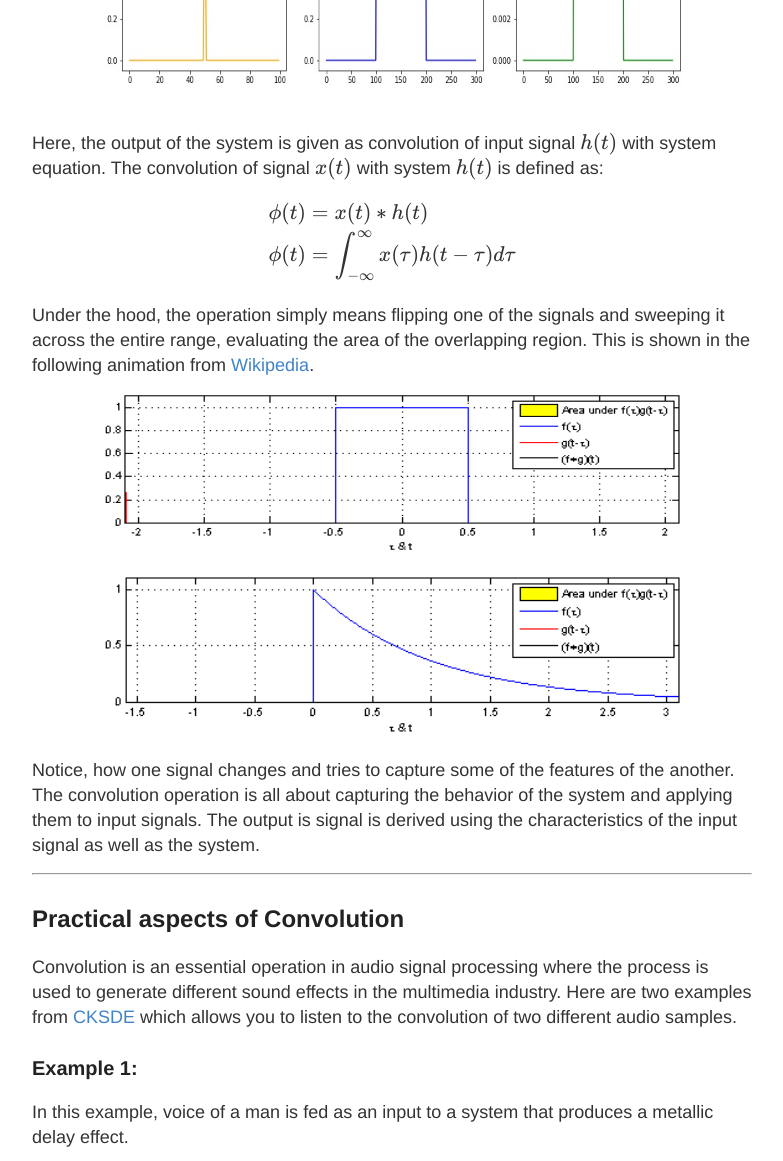
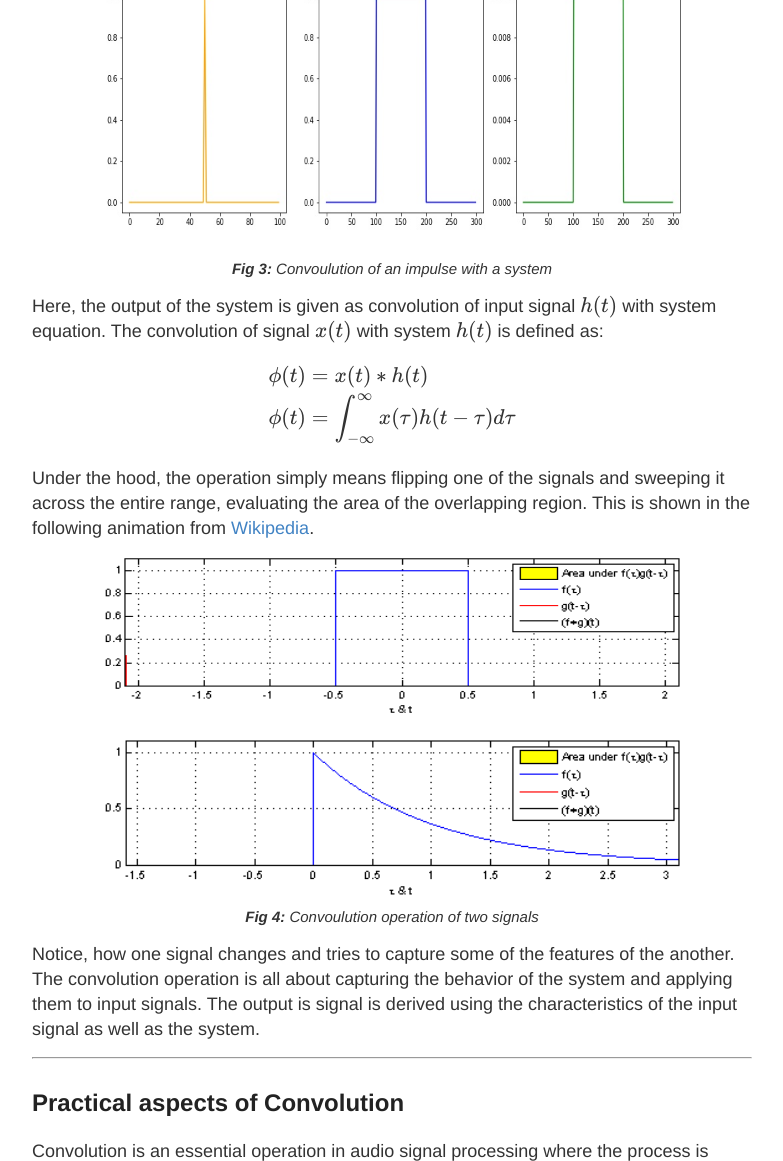
Before and after one commit to ankitk50/ankitk50.github.io, a Jekyll site: the page built from _posts/2020-05-23-ConvolutionSignalTheory.md, in a window 1280 px wide and 1400 px high, scrolled down 2762 px, cut to the strip 0-1161 px from the top of the window. Shown: the whole strip, without its empty margins (248-1031 px from the left). Built offline with Jekyll 4.4.1, drawn with Linux system fonts in a browser that asks for light colours; formulas are drawn with MathJax 3; some of the changed text lies outside the part shown.

Commit message:
added captions to figures

````diff
--- a/Gemfile
+++ b/Gemfile
@@ -29,3 +29,7 @@
 gem "wdm", "~> 0.1.1", :install_if => Gem.win_platform?
 
 gem 'jekyll-avatar'
+
+gem 'jekyll_figure'
+
+gem 'jekyll-figure'
--- a/_config.yml
+++ b/_config.yml
@@ -40,7 +40,7 @@
   instagram:
   linkedin: ankitk50
   pinterest:
-  rss: # just type anything here for a working RSS icon
+  rss: true # just type anything here for a working RSS icon
   twitter: oldMagnum
   stackoverflow: # your stackoverflow profile, e.g. "users/50476/bart-kiers"
   youtube: # channel/<your_long_string> or user/<user-name>
@@ -74,6 +74,7 @@
 plugins:
   - jekyll-feed
   - jekyll-avatar
+  - jekyll-figure
 
 
 
@@ -86,6 +87,10 @@
 # Excluded items can be processed by explicitly listing the directories or
 # their entries' file path in the `include:` list.
 #
+exclude:
+  - Gemfile
+  - Gemfile.lock
+
 # exclude:
 #   - .sass-cache/
 #   - .jekyll-cache/
--- a/_posts/2020-05-23-ConvolutionSignalTheory.md
+++ b/_posts/2020-05-23-ConvolutionSignalTheory.md
@@ -14,15 +14,18 @@
 
 Signals are waves that carry information. Anything that accepts a signal as input and gives an output signal is a system. Systems process and transform the information as a signal passes through them. Let's consider the following scenario-- when two people talk, the person speaking generates an input voice signal, and the air channel b/w the two participants act as a system.
 
-<p align="center">
-<img src="/blog/assets/conversation.gif" width="400" height="150" alt="converation">
-</p>
+<figure align="center">
+<img src="/blog/assets/conversation2.gif" width="220" height="250" alt="converation">
+<figcaption align="center" style="font-size:15px" ><em><b>Fig 1:</b> An exemplary conversation </em></figcaption>
+</figure>
 
 The voice signal flows through the air channel producing an output voice signal, received by the listener. The air channel alters the voice signal by adding distortions and noise.
 
-<p align="center">
+<figure align="center">
 <img src="/blog/assets/system.png" width="650" height="150" alt="signal System">
-</p>
+<figcaption align="center" style="font-size:15px" ><em><b>Fig 2:</b> System input output </em></figcaption>
+</figure>
+
 
 It is often desired to model and understand the behavior of these systems. If we can somehow determine the equation governing the system, it would allow us to evaluate the behavior of the system for more types of signals. We can evaluate the effect of the channel on say, on WiFi signals, or blue-tooth signals.
 
@@ -71,9 +74,11 @@
 
 ```
 The output looks like this:
-<p align="center">
+
+<figure align="center">
 <img src="/blog/assets/impulse_response.jpg" width="800" height="300" alt="impulse response">
-</p>
+<figcaption align="center"  style="font-size:15px" ><em><b>Fig 3:</b> Convoulution of an impulse with a system </em></figcaption>
+</figure>
 
 
 Here, the output of the system is given as convolution of input signal $$h(t)$$ with system equation. The convolution of signal $$x(t)$$ with system $$h(t)$$ is defined as:
@@ -87,13 +92,14 @@
 
 Under the hood, the operation simply means flipping one of the signals and sweeping it across the entire range, evaluating the area of the overlapping region. This is shown in the following animation from [Wikipedia](https://en.wikipedia.org/wiki/Convolution).
 
-<p align="center">
+<figure align="center">
+<p>
 <img src="/blog/assets/Convolution_of_box_signal_with_itself2.gif" width="580" height="160" alt="convolution">
 </p>
+<img src="/blog/assets/Convolution_of_spiky_function_with_box2.gif" width="580" height="160" alt="convolution">
 
-<p align="center">
-<img src="/blog/assets/Convolution_of_spiky_function_with_box2.gif" width="580" height="160" alt="convolution">
-</p>
+<figcaption align="center"  style="font-size:15px" ><em><b>Fig 4:</b> Convoulution operation of two signals </em></figcaption>
+</figure>
 
 Notice, how one signal changes and tries to capture some of the features of the another. The convolution operation is all about capturing the behavior of the system and applying them to input signals. The output is signal is derived using the characteristics of the input signal as well as the system.
 
````
Also changed, not shown: _posts/2020-05-12-Fourier.md (+11 -5 lines), resume.markdown (deleted, +0 -7 lines), Gemfile.lock.
